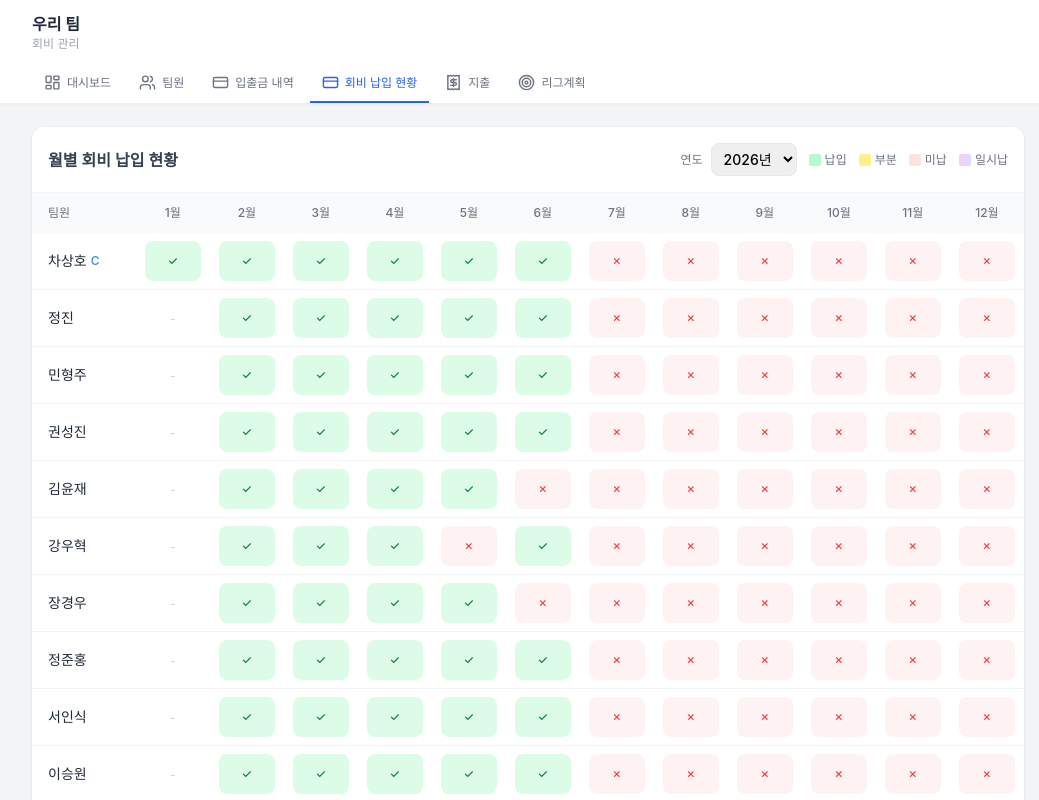
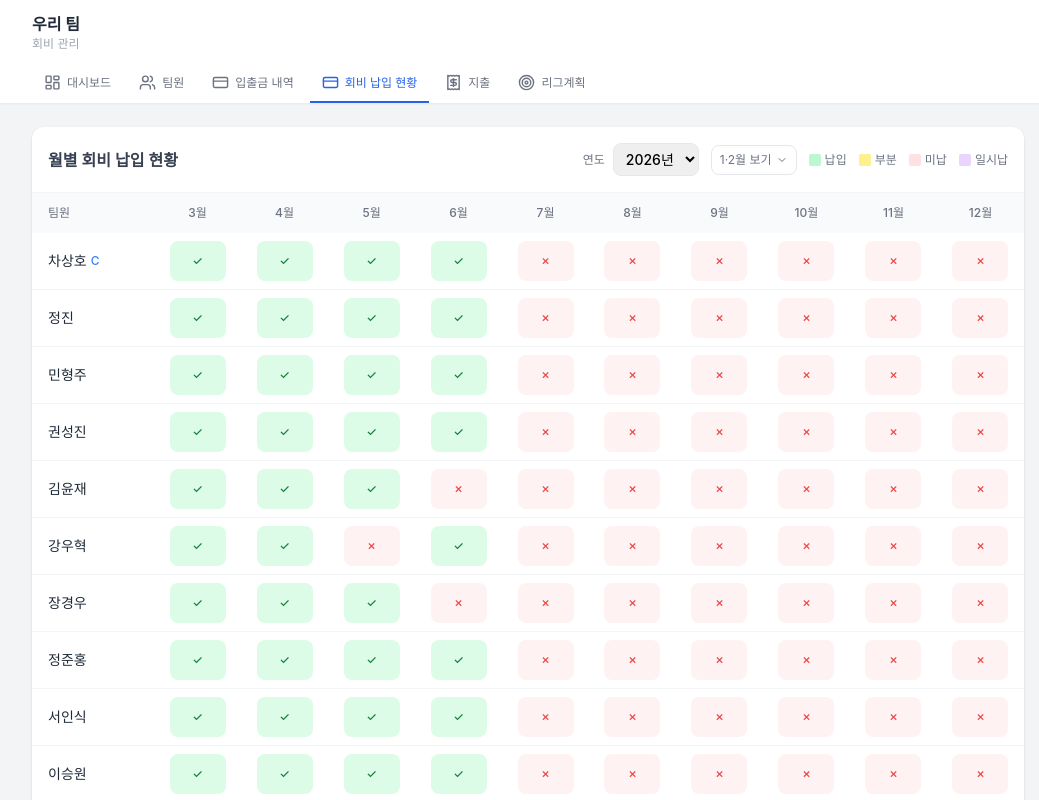
Before and after one commit to Cha35/yippee, a React (Vite) app: page / in a window 1280 px wide. Both pictures are taken after a click on the button "회비 납입 현황". Shown: the top 800 px of the page, without its empty margins (112-1151 px from the left). Built offline with nearby package versions, Linux system fonts and the light colour scheme.

Commit message:
Hide pre-dues-start months by default with expand toggle in dues grid

```diff
--- a/src/components/DuesTracker.tsx
+++ b/src/components/DuesTracker.tsx
@@ -1,5 +1,5 @@
 import { useState } from 'react'
-import { X, ArrowRightLeft } from 'lucide-react'
+import { X, ArrowRightLeft, ChevronDown, ChevronUp } from 'lucide-react'
 import type { Member, Transaction, DuesStatus, Settings } from '../types'
 import {
   computeDuesStatuses,
@@ -32,6 +32,8 @@ export default function DuesTracker({
   const [allocTxId, setAllocTxId] = useState<string | null>(null)
   const [allocAmount, setAllocAmount] = useState('')
   const [allocReason, setAllocReason] = useState('')
+  // 회비 시작월 이전(다른 통장) 달 펼치기
+  const [showPreStart, setShowPreStart] = useState(false)
 
   const activeMembers = members.filter((m) => m.active)
 
@@ -49,12 +51,20 @@ export default function DuesTracker({
 
   const [selectedYear, setSelectedYear] = useState(thisYear)
 
+  const { leagueFeeStartMonth, monthlyLeagueFee, duesStartMonth } = settings
+
   // 선택 연도의 월 목록
   const yearStart = `${selectedYear}-01`
   const yearEnd = `${selectedYear}-12`
-  const months = getMonthsBetween(yearStart, yearEnd)
+  const allMonths = getMonthsBetween(yearStart, yearEnd)
 
-  const { leagueFeeStartMonth, monthlyLeagueFee, duesStartMonth } = settings
+  // 회비 시작월 이전 달은 기본 숨김 (다른 통장에서 납입 완료)
+  const preStartMonths = duesStartMonth
+    ? allMonths.filter((m) => m < duesStartMonth)
+    : []
+  const months = showPreStart
+    ? allMonths
+    : allMonths.filter((m) => !preStartMonths.includes(m))
   const isLeagueFeeMonth = (ym: string) =>
     !!(leagueFeeStartMonth && monthlyLeagueFee && monthlyLeagueFee > 0 && leagueFeeStartMonth <= ym)
 
@@ -190,6 +200,20 @@ export default function DuesTracker({
                     ))}
                   </select>
                 </div>
+
+                {/* 회비 시작월 이전 달 펼치기 */}
+                {preStartMonths.length > 0 && (
+                  <button
+                    onClick={() => { setShowPreStart(!showPreStart); setSelectedCell(null) }}
+                    className="text-xs text-gray-500 hover:text-gray-700 border rounded-lg px-2 py-1.5 flex items-center gap-1"
+                  >
+                    {showPreStart ? (
+                      <>{preStartMonths.map((m) => parseInt(m.split('-')[1])).join('·')}월 숨기기 <ChevronUp size={12} /></>
+                    ) : (
+                      <>{preStartMonths.map((m) => parseInt(m.split('-')[1])).join('·')}월 보기 <ChevronDown size={12} /></>
+                    )}
+                  </button>
+                )}
                 <div className="flex items-center gap-3 text-xs text-gray-500 flex-wrap">
                   <span className="flex items-center gap-1">
                     <span className="w-3 h-3 rounded-sm bg-green-200 inline-block" /> 납입
```
